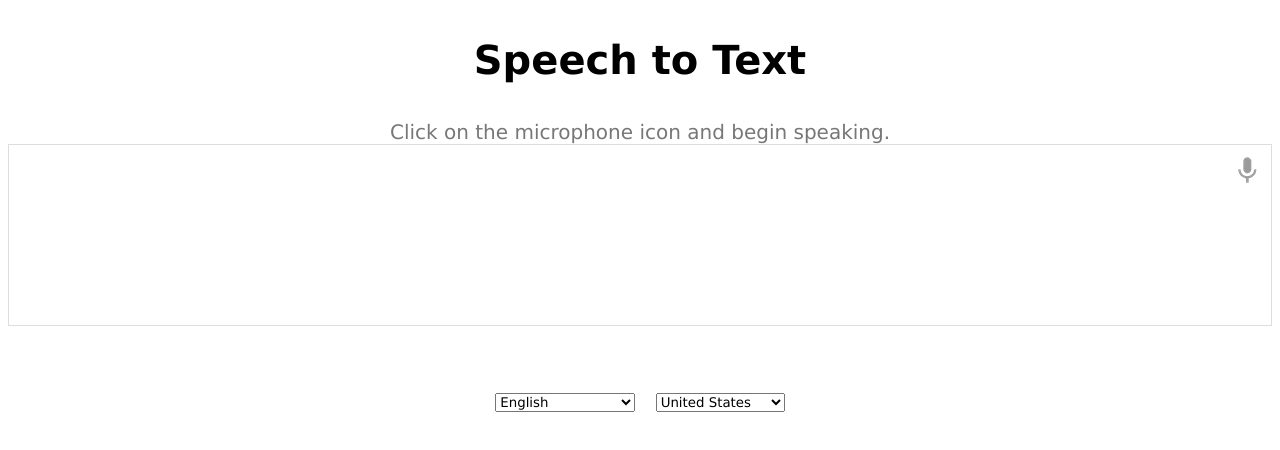
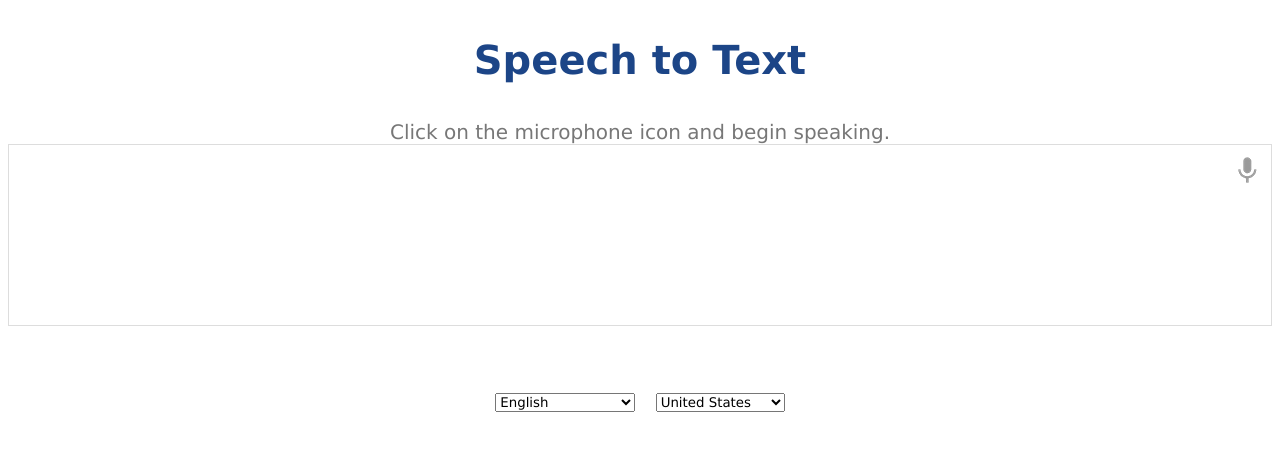
Before and after one commit to jasminekyararuiz/Speech-to-Text, a plain HTML site: page index.html in a window 1280 px wide. Drawn offline with Linux system fonts and the light colour scheme.

Commit message:
change color

```diff
--- a/index.html
+++ b/index.html
@@ -36,6 +36,7 @@
   .center {
     padding: 10px;
     text-align: center;
+    color: #1c4587;
   }
   .final {
     color: black;
```
